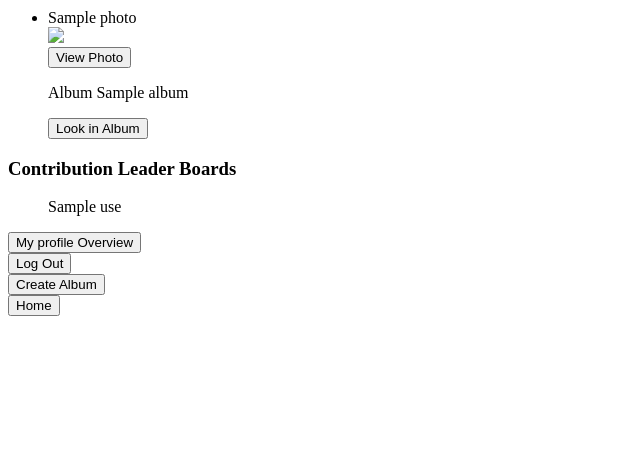
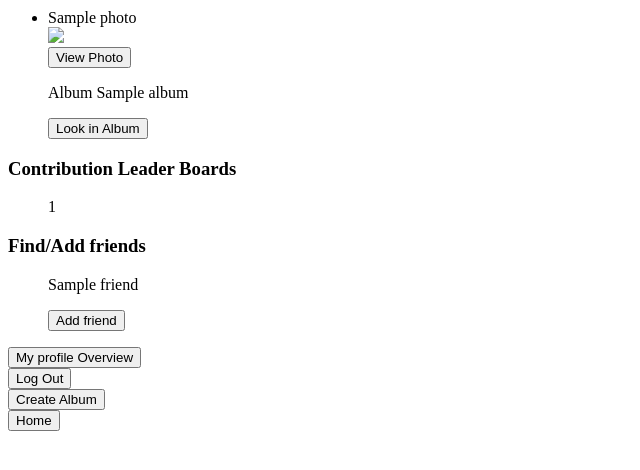
Before and after one commit to zihuaxin/photoshare_app, a Flask app: template skeleton/templates/hello.html in a window 1280 px wide. Shown: the part 168-638 px from the top of the page, without its empty margins (0-640 px from the left). Run offline with Flask 2, Linux system fonts and the light colour scheme; data comes from the database, SQL or seed files in the repository; the template is opened without the code that fills it: most values are stand-ins (such as "Sample title", 1, 10 or a date in 2020).

Commit message:
small things

```diff
--- a/skeleton/app.py
+++ b/skeleton/app.py
@@ -273,7 +273,8 @@ def register_user():
 		user = User()
 		user.id = email
 		flask_login.login_user(user)
-		return render_template('hello.html', name=firstname, message='Account Created!')
+		leaders = getLeaderboard()
+		return redirect(url_for('hello', name=firstname, message='Account Created!' , leaders = leaders))
 	else:
 		print("couldn't find all tokens")
 		return flask.redirect(flask.url_for('register'))
@@ -480,6 +481,7 @@ def isPhotoCaptionUnique(name):
 		return True
 
 
+
 def isAlbumReal(name):
 	cursor = conn.cursor()
 	user_id = getUserIdFromEmail(flask_login.current_user.id)
@@ -506,7 +508,7 @@ def deletePhotos(photo_id):
 @app.route('/profile')
 @flask_login.login_required
 def protected():
-	return redirect(url_for('hello', name=flask_login.current_user.id, message="Here's your profile"))
+	return redirect(url_for('hello', name=flask_login.current_user.id, message="Here's your profile") , leaders = getLeaderboard() )
 
 #begin photo uploading code
 # photos uploaded using base64 encoding so they can be directly embeded in HTML
@@ -635,33 +637,43 @@ def viewAlbum(albums_id):
 @app.route("/", methods=[ "POST"])
 def searchfunction():
 	user_id = getUserId()
+	leaders = getLeaderboard()
+	users = getUsers()
 	if request.form['action'] == "photosearch":
 		if request.form['searchTypeButton'] == "Search All Photos By Tags":
 			tags = request.form['text']
 			photos = getPhotosbyTags(tags)
-			return render_template('hello.html', photos=photos , base64=base64, user_id=user_id)
+			return render_template('hello.html', photos=photos , base64=base64, user_id=user_id , leaders = leaders)
 
 		elif request.form['searchTypeButton'] == "Search All Photos By Comments":
 			comments = request.form['comments']
 			photos = getPhotosbyComments(comments)
-			return render_template('hello.html', photos = photos , base64=base64,  user_id=user_id )
+			return render_template('hello.html', photos = photos , base64=base64,  user_id=user_id , leaders = leader )
 
 		elif request.form['searchTypeButton'] == "Search Your Photos By Comments":
 			comments = request.form['comments']
 			photos = getYOURPhotosbyComments(comments)
-			return render_template('hello.html', photos = photos , base64=base64,  user_id=user_id)
+			return render_template('hello.html', photos = photos , base64=base64,  user_id=user_id , leaders = leaders)
 
 		elif request.form['searchTypeButton'] == "Search Your Photos By Tags":
 			tags = request.form['text']
 			photos = getYOURPhotosbyTags(tags)
-			return render_template('hello.html', photos=photos , base64=base64,  user_id=user_id)
+			return render_template('hello.html', photos=photos , base64=base64,  user_id=user_id, leaders = leaders)
 
 	if request.form['action'] == "showAlbums":
 			albums = getAllAlbums()
-			return render_template('hello.html', albums= albums,  user_id=user_id)
+			return render_template('hello.html', albums= albums,  user_id=user_id, leaders = leaders )
+	if request.form['action'] == "Add_friend":
+			friend = request.form['friend_id']
+			if checkifFriend(friend):
+				return render_template('hello.html', photos=photos , base64=base64,  user_id=user_id , error = "User is already your Friend", leaders = leaders)
+			else:
+				addFriend(friend)
+				return render_template('hello.html', photos=photos , base64=base64,  user_id=user_id, leaders = leaders)
+
 	else:
 		photos = getAllPhotos()
-		return render_template('hello.html', message='Welecome to Photoshare',photos = getAllPhotos(), base64=base64 , user_id=user_id)
+		return render_template('hello.html', message='Welecome to Photoshare',photos = getAllPhotos(), base64=base64 , user_id=user_id , leaders = leaders)
 
 #default page
 @app.route("/")
@@ -669,7 +681,8 @@ def hello():
 	user_id = getUserId()
 	leaders = getLeaderboard()
 	print(leaders)
-	return render_template('hello.html', message='Welecome to Photoshare' , photos = getAllPhotos(), base64=base64 ,  user_id=user_id, leaders = leaders)
+	users = getUsers()
+	return render_template('hello.html', message='Welecome to Photoshare' , photos = getAllPhotos(), base64=base64 ,  user_id=user_id , leaders = leaders)
 	#get list of photos
 
 if __name__ == "__main__":
--- a/skeleton/schema.sql
+++ b/skeleton/schema.sql
@@ -25,8 +25,8 @@ CREATE TABLE Users(
  );
 
  CREATE TABLE Friends(
- user_id1 INTEGER,
- user_id2 INTEGER,
+ user_id1 INTEGER, --user
+ user_id2 INTEGER, --friend
  PRIMARY KEY (user_id1, user_id2),
  FOREIGN KEY (user_id1)
  REFERENCES Users(user_id),
--- a/skeleton/templates/hello.html
+++ b/skeleton/templates/hello.html
@@ -1,7 +1,5 @@
 <!-- author ben lawson (balawson@bu.edu) -->
 <!doctype html>
-
-
 
 
 <div class="searchBar">
@@ -65,11 +63,28 @@
   <h3> Contribution Leader Boards</h3>
   <ul>
     {% for user in leaders %}
-    <p>{{use[0]}}</p>
+    <p>{{user[0]}}</p>
     {% endfor%}
   </ul>
 {%endif%}
 
+{% if error%}
+<h2>User is aleady your friend</h2>
+{%endif%}
+
+{% if friends %}
+  <h3>Find/Add friends</h3>
+  <ul>
+    {%for friend in friends%}
+    <p>{{friend[1]}}</p>
+    <form method="post">
+      <input type="hidden" name="action" value="Add_friend" />
+      <input type="hidden" name="friend_id" value="{{friend[0]}}"/>
+      <input type="submit" name="button" value="Add friend"/>
+    </form>
+    {%endfor%}
+  </ul>
+{%endif%}
 
 {% if user_id == -1 %}
   <form action="/login">
```
